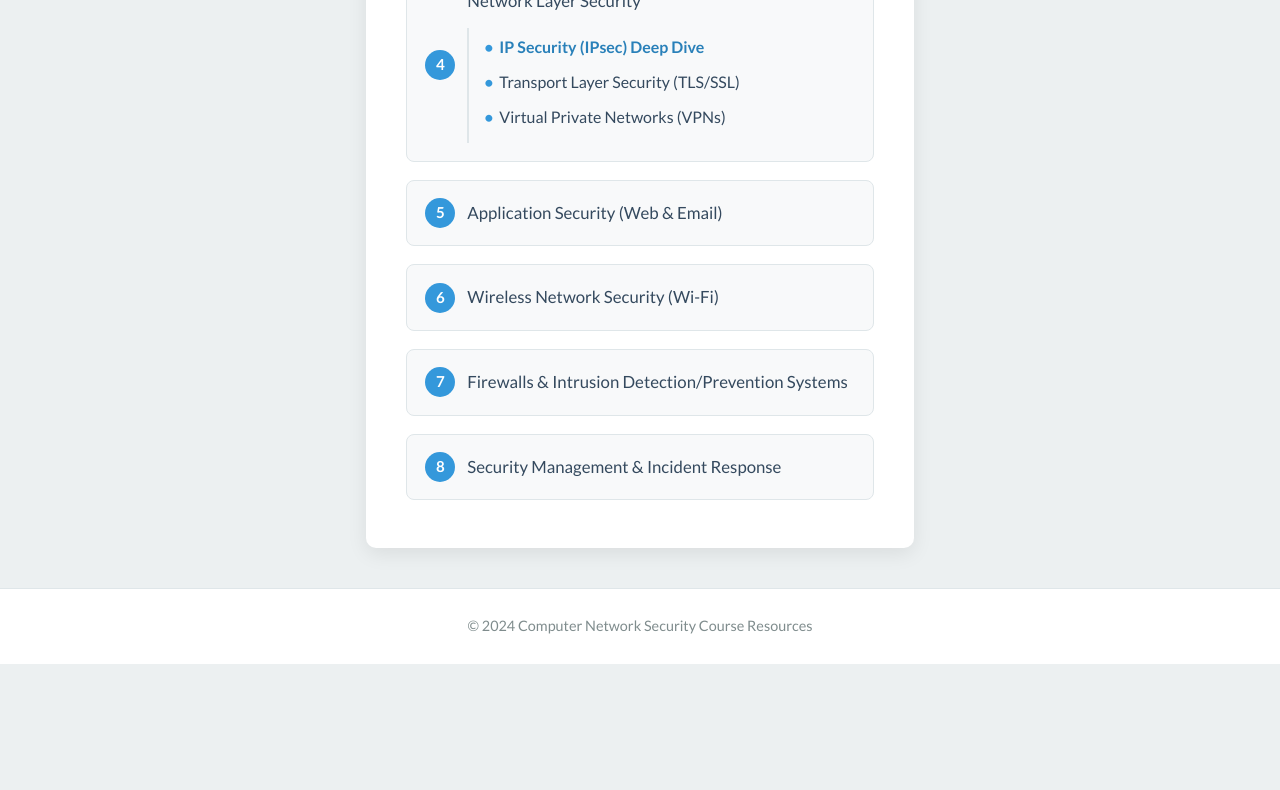
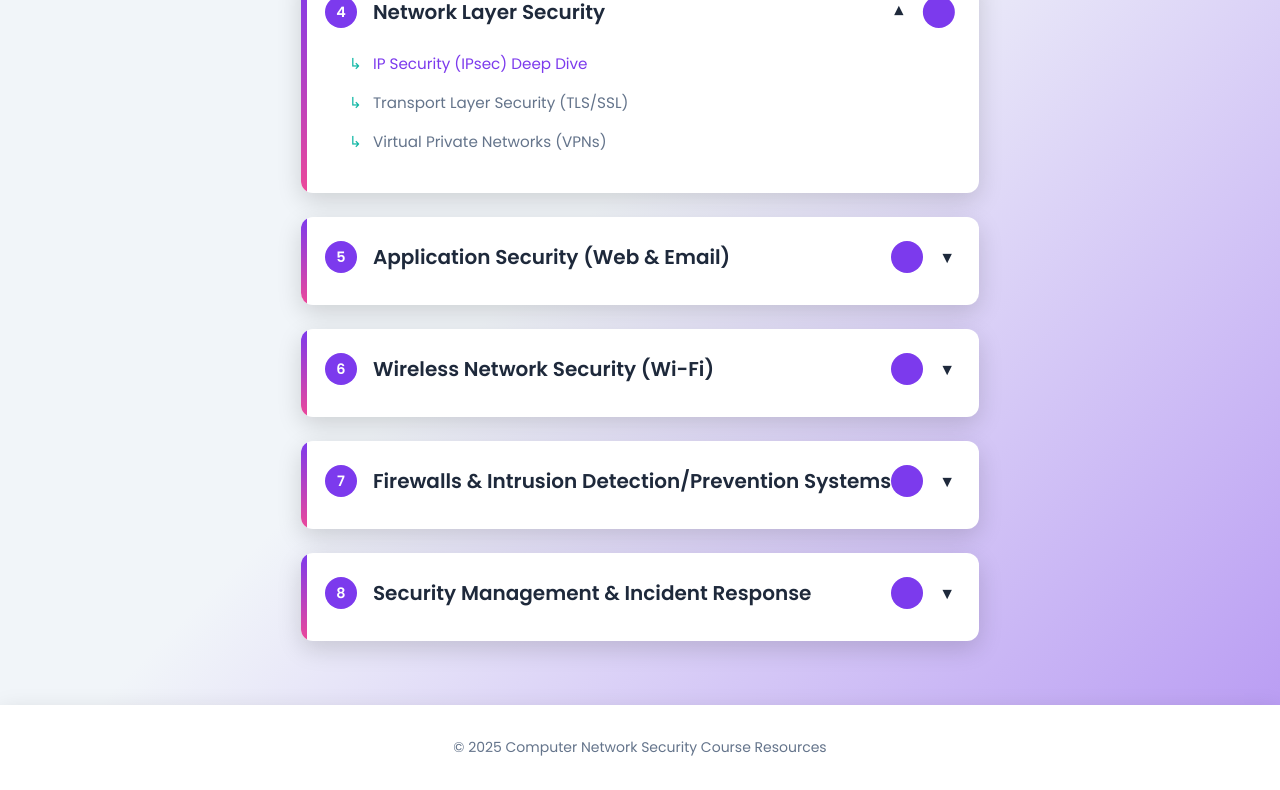
Before and after one commit to DebasishTripathy13/CNS, a plain HTML site: page index.html in a window 1280 px wide. Shown: the part 463-1253 px from the top of the page. Before the commit the page ends 1127 px from the top, so only its background shows below. Drawn offline with Linux system fonts and the light colour scheme.

Commit message:
updated index page

```diff
--- a/index.html
+++ b/index.html
@@ -6,225 +6,400 @@
     <title>CNS - Computer Network Security</title>
     <link rel="preconnect" href="https://fonts.googleapis.com">
     <link rel="preconnect" href="https://fonts.gstatic.com" crossorigin>
-    <link href="https://fonts.googleapis.com/css2?family=Lato:wght@400;700&display=swap" rel="stylesheet">
+    <link href="https://fonts.googleapis.com/css2?family=Poppins:wght@300;400;600;700&display=swap" rel="stylesheet">
     <style>
         :root {
-            --primary-color: #3498db;
-            --secondary-color: #2ecc71;
-            --text-color: #34495e;
-            --bg-color: #ecf0f1;
-            --container-bg: #ffffff;
-            --border-color: #dfe6e9;
-            --hover-color: #2980b9;
-            --light-gray: #f8f9fa;
+            --primary-color: #7c3aed;
+            --secondary-color: #ec4899;
+            --accent-color: #14b8a6;
+            --shadow: 0 8px 24px rgba(0, 0, 0, 0.15);
+            --transition: all 0.3s ease-in-out;
+
+            /* Light mode */
+            --text-color: #1e293b;
+            --bg-color: #f1f5f9;
+            --card-bg: #ffffff;
+            --muted-text: #64748b;
+            --border-color: #e2e8f0;
+
+            /* Dark mode */
+            --dark-text-color: #e2e8f0;
+            --dark-bg-color: #0f172a;
+            --dark-card-bg: #1e293b;
+            --dark-muted-text: #94a3b8;
+            --dark-border-color: #334155;
+        }
+
+        [data-theme="dark"] {
+            --text-color: var(--dark-text-color);
+            --bg-color: var(--dark-bg-color);
+            --card-bg: var(--dark-card-bg);
+            --muted-text: var(--dark-muted-text);
+            --border-color: var(--dark-border-color);
+        }
+
+        * {
+            margin: 0;
+            padding: 0;
+            box-sizing: border-box;
         }
 
         body {
-            font-family: 'Lato', sans-serif;
-            line-height: 1.7;
+            font-family: 'Poppins', sans-serif;
             color: var(--text-color);
-            background-color: var(--bg-color);
-            margin: 0;
-            padding: 0;
+            background: linear-gradient(135deg, var(--bg-color), var(--bg-color) 50%, var(--primary-color) 150%);
+            min-height: 100vh;
             display: flex;
             flex-direction: column;
-            min-height: 100vh; /* Ensure footer stays at bottom */
+            transition: var(--transition);
+        }
+
+        .navbar {
+            position: sticky;
+            top: 0;
+            background: var(--card-bg);
+            box-shadow: var(--shadow);
+            padding: 1rem 2rem;
+            display: flex;
+            justify-content: space-between;
+            align-items: center;
+            z-index: 1000;
+        }
+
+        .navbar h1 {
+            font-size: 1.5rem;
+            font-weight: 700;
+            background: linear-gradient(to right, var(--primary-color), var(--secondary-color));
+            -webkit-background-clip: text;
+            background-clip: text;
+            color: transparent;
+        }
+
+        .theme-toggle {
+            display: flex;
+            align-items: center;
+            cursor: pointer;
+        }
+
+        .theme-toggle input {
+            display: none;
+        }
+
+        .theme-toggle .switch {
+            width: 48px;
+            height: 24px;
+            background: var(--border-color);
+            border-radius: 12px;
+            position: relative;
+            transition: var(--transition);
+        }
+
+        .theme-toggle .switch::before {
+            content: '';
+            position: absolute;
+            width: 20px;
+            height: 20px;
+            background: var(--primary-color);
+            border-radius: 50%;
+            top: 2px;
+            left: 2px;
+            transition: var(--transition);
+        }
+
+        .theme-toggle input:checked + .switch {
+            background: var(--secondary-color);
+        }
+
+        .theme-toggle input:checked + .switch::before {
+            transform: translateX(24px);
+            background: var(--accent-color);
         }
 
         .container {
-            max-width: 900px;
-            margin: 40px auto;
-            padding: 30px 40px;
-            background-color: var(--container-bg);
-            border-radius: 10px;
-            box-shadow: 0 6px 20px rgba(0, 0, 0, 0.08);
-            flex-grow: 1; /* Allow container to grow */
-        }
-
-        h1 {
-            color: var(--primary-color);
-            text-align: center;
-            margin-top: 0;
-            margin-bottom: 35px;
-            padding-bottom: 15px;
-            border-bottom: 3px solid var(--primary-color);
-            font-weight: 700;
-            letter-spacing: 0.5px;
+            max-width: 1100px;
+            margin: 2rem auto;
+            padding: 0 1rem;
+            flex-grow: 1;
         }
 
         .module-list {
             list-style: none;
-            padding-left: 0;
-            counter-reset: module-counter; /* Initialize counter */
+            display: grid;
+            gap: 1.5rem;
         }
 
-        .module-list > li {
-            background-color: var(--light-gray);
-            border: 1px solid var(--border-color);
-            border-radius: 8px;
-            margin-bottom: 18px;
-            padding: 18px 25px 18px 60px; /* Space for counter */
-            position: relative; /* For counter positioning */
-            transition: transform 0.2s ease-in-out, box-shadow 0.2s ease-in-out;
-            font-size: 1.05em;
-            overflow: hidden; /* Contain pseudo-elements */
+        .module-card {
+            background: var(--card-bg);
+            border-radius: 12px;
+            padding: 1.5rem;
+            box-shadow: var(--shadow);
+            transition: var(--transition);
+            position: relative;
+            overflow: hidden;
         }
 
-        .module-list > li:hover {
-            transform: translateY(-4px);
-            box-shadow: 0 5px 12px rgba(0, 0, 0, 0.1);
-            border-left: 5px solid var(--primary-color); /* Highlight on hover */
-            padding-left: 55px; /* Adjust padding to keep text aligned */
+        .module-card::before {
+            content: '';
+            position: absolute;
+            top: 0;
+            left: 0;
+            width: 6px;
+            height: 100%;
+            background: linear-gradient(to bottom, var(--primary-color), var(--secondary-color));
+            transition: var(--transition);
         }
 
-        /* Custom counter styling */
-        .module-list > li::before {
-            counter-increment: module-counter; /* Increment counter */
-            content: counter(module-counter); /* Display counter */
-            position: absolute;
-            left: 18px;
-            top: 50%;
-            transform: translateY(-50%);
-            background-color: var(--primary-color);
+        .module-card:hover {
+            transform: translateY(-8px);
+            box-shadow: 0 12px 32px rgba(0, 0, 0, 0.2);
+        }
+
+        .module-header {
+            display: flex;
+            align-items: center;
+            justify-content: space-between;
+            cursor: pointer;
+            font-size: 1.25rem;
+            font-weight: 600;
+            padding-bottom: 0.5rem;
+        }
+
+        .module-header span {
+            display: flex;
+            align-items: center;
+        }
+
+        .module-header span::before {
+            content: attr(data-number);
+            background: var(--primary-color);
             color: white;
-            font-weight: bold;
-            width: 30px;
-            height: 30px;
+            width: 32px;
+            height: 32px;
             border-radius: 50%;
             display: flex;
             align-items: center;
             justify-content: center;
-            font-size: 0.9em;
-            transition: background-color 0.3s ease;
+            margin-right: 1rem;
+            font-size: 0.9rem;
+            font-weight: 600;
+            transition: var(--transition);
         }
 
-        .module-list > li:hover::before {
-            background-color: var(--hover-color);
+        .module-card:hover .module-header span::before {
+            background: var(--secondary-color);
+            transform: scale(1.1);
         }
 
-        .module-list ul {
-            list-style: none;
-            padding-left: 15px; /* Indent sub-list */
-            margin-top: 12px;
-            border-left: 2px solid var(--border-color); /* Visual separator */
-            padding-top: 5px;
-            padding-bottom: 5px;
+        .module-header .toggle-icon {
+            font-size: 1rem;
+            transition: var(--transition);
         }
 
-        .module-list ul li {
-            margin-bottom: 8px;
-            padding-left: 15px;
-            font-size: 0.95em; /* Slightly smaller font for sub-items */
+        .module-header .toggle-icon.open {
+            transform: rotate(180deg);
+        }
+
+        .sub-modules {
+            max-height: 0;
+            overflow: hidden;
+            transition: max-height 0.4s ease-in-out;
+            padding-left: 3rem;
+        }
+
+        .sub-modules.open {
+            max-height: 500px; /* Adjust based on content */
+        }
+
+        .sub-modules ul {
+            list-style: none;
+            padding: 0.5rem 0;
+        }
+
+        .sub-modules li {
+            padding: 0.5rem 0;
+            font-size: 0.95rem;
+            color: var(--muted-text);
             position: relative;
         }
 
-        /* Simple bullet for sub-items */
-        .module-list ul li::before {
-            content: '•';
+        .sub-modules li::before {
+            content: '↳';
             position: absolute;
-            left: 0;
-            color: var(--primary-color);
-            font-weight: bold;
+            left: -1.5rem;
+            color: var(--accent-color);
         }
 
-
-        .module-list a {
-            color: var(--hover-color);
+        .sub-modules a {
+            color: var(--primary-color);
             text-decoration: none;
-            font-weight: 600; /* Make links slightly bolder */
-            transition: color 0.3s ease, padding-bottom 0.3s ease;
-            border-bottom: 2px solid transparent; /* Prepare space for underline */
-            padding-bottom: 1px;
+            font-weight: 500;
+            transition: var(--transition);
         }
 
-        .module-list a:hover {
+        .sub-modules a:hover {
             color: var(--secondary-color);
-            border-bottom-color: var(--secondary-color); /* Underline on hover */
+            text-decoration: underline;
         }
 
         .footer {
-            margin-top: auto; /* Pushes footer to bottom */
             text-align: center;
-            padding: 25px;
-            font-size: 0.9em;
-            color: #7f8c8d;
-            background-color: var(--container-bg);
-            border-top: 1px solid var(--border-color);
+            padding: 2rem 1rem;
+            font-size: 0.875rem;
+            color: var(--muted-text);
+            background: var(--card-bg);
+            box-shadow: var(--shadow);
+            margin-top: 2rem;
         }
 
         /* Responsive adjustments */
         @media (max-width: 768px) {
+            .navbar {
+                padding: 1rem;
+            }
+            .navbar h1 {
+                font-size: 1.25rem;
+            }
             .container {
-                margin: 20px;
-                padding: 20px;
+                margin: 1rem;
+                padding: 0 0.5rem;
             }
-            h1 {
-                font-size: 1.8em;
-                margin-bottom: 25px;
+            .module-card {
+                padding: 1rem;
             }
-            .module-list > li {
-                padding: 15px 20px 15px 55px;
-                font-size: 1em;
+            .module-header {
+                font-size: 1.1rem;
             }
-             .module-list > li:hover {
-                padding-left: 50px;
-             }
-            .module-list > li::before {
-                left: 15px;
+            .sub-modules {
+                padding-left: 2rem;
+            }
+        }
+
+        @media (max-width: 480px) {
+            .module-header {
+                font-size: 1rem;
+            }
+            .module-header span::before {
                 width: 28px;
                 height: 28px;
-                font-size: 0.85em;
+                font-size: 0.85rem;
             }
-            .module-list ul {
-                 padding-left: 10px;
+            .sub-modules {
+                padding-left: 1.5rem;
             }
-             .module-list ul li {
-                 padding-left: 12px;
+            .sub-modules li::before {
+                left: -1rem;
             }
         }
-         @media (max-width: 480px) {
-             h1 {
-                 font-size: 1.6em;
-             }
-             .module-list > li {
-                padding: 12px 15px 12px 50px;
-             }
-             .module-list > li:hover {
-                padding-left: 45px;
-             }
-             .module-list > li::before {
-                left: 12px;
-                width: 25px;
-                height: 25px;
-             }
-         }
-
     </style>
 </head>
 <body>
+    <nav class="navbar">
+        <h1>Computer Network Security</h1>
+        <label class="theme-toggle">
+            <input type="checkbox" id="theme-toggle">
+            <span class="switch"></span>
+        </label>
+    </nav>
+
     <div class="container">
-        <h1>Computer Network Security</h1>
-
         <ol class="module-list">
-            <li>Introduction to Network Security Concepts</li>
-            <li>Cryptography Fundamentals</li>
-            <li>Authentication & Access Control</li>
-            <li>Network Layer Security
-                <ul>
-                    <li><a href="./module4/Ipsec.html">IP Security (IPsec) Deep Dive</a></li>
-                    <li>Transport Layer Security (TLS/SSL)</li>
-                    <li>Virtual Private Networks (VPNs)</li>
-                </ul>
+            <li class="module-card">
+                <div class="module-header" onclick="toggleModule(this)">
+                    <span data-number="1">Introduction to Network Security Concepts</span>
+                    <span class="toggle-icon">▼</span>
+                </div>
             </li>
-            <li>Application Security (Web & Email)</li>
-            <li>Wireless Network Security (Wi-Fi)</li>
-            <li>Firewalls & Intrusion Detection/Prevention Systems</li>
-            <li>Security Management & Incident Response</li>
+            <li class="module-card">
+                <div class="module-header" onclick="toggleModule(this)">
+                    <span data-number="2">Cryptography Fundamentals</span>
+                    <span class="toggle-icon">▼</span>
+                </div>
+            </li>
+            <li class="module-card">
+                <div class="module-header" onclick="toggleModule(this)">
+                    <span data-number="3">Authentication & Access Control</span>
+                    <span class="toggle-icon">▼</span>
+                </div>
+            </li>
+            <li class="module-card">
+                <div class="module-header" onclick="toggleModule(this)">
+                    <span data-number="4">Network Layer Security</span>
+                    <span class="toggle-icon">▼</span>
+                </div>
+                <div class="sub-modules">
+                    <ul>
+                        <li><a href="./module4/Ipsec.html">IP Security (IPsec) Deep Dive</a></li>
+                        <li>Transport Layer Security (TLS/SSL)</li>
+                        <li>Virtual Private Networks (VPNs)</li>
+                    </ul>
+                </div>
+            </li>
+            <li class="module-card">
+                <div class="module-header" onclick="toggleModule(this)">
+                    <span data-number="5">Application Security (Web & Email)</span>
+                    <span class="toggle-icon">▼</span>
+                </div>
+            </li>
+            <li class="module-card">
+                <div class="module-header" onclick="toggleModule(this)">
+                    <span data-number="6">Wireless Network Security (Wi-Fi)</span>
+                    <span class="toggle-icon">▼</span>
+                </div>
+            </li>
+            <li class="module-card">
+                <div class="module-header" onclick="toggleModule(this)">
+                    <span data-number="7">Firewalls & Intrusion Detection/Prevention Systems</span>
+                    <span class="toggle-icon">▼</span>
+                </div>
+            </li>
+            <li class="module-card">
+                <div class="module-header" onclick="toggleModule(this)">
+                    <span data-number="8">Security Management & Incident Response</span>
+                    <span class="toggle-icon">▼</span>
+                </div>
+            </li>
         </ol>
     </div>
 
     <div class="footer">
-        &copy; 2024 Computer Network Security Course Resources
+        © 2025 Computer Network Security Course Resources
     </div>
-</body>
-</html>
+
+    <script>
+        function toggleTheme() {
+            const body = document.body;
+            const toggle = document.getElementById('theme-toggle');
+            const isDark = toggle.checked;
+
+            body.setAttribute('data-theme', isDark ? 'dark' : 'light');
+            localStorage.setItem('theme', isDark ? 'dark' : 'light');
+        }
+
+        function toggleModule(element) {
+            const subModules = element.nextElementSibling;
+            const icon = element.querySelector('.toggle-icon');
+
+            if (subModules) {
+                subModules.classList.toggle('open');
+                icon.classList.toggle('open');
+            }
+        }
+
+        // Load saved theme
+        const savedTheme = localStorage.getItem('theme');
+        if (savedTheme === 'dark') {
+            document.body.setAttribute('data-theme', 'dark');
+            document.getElementById('theme-toggle').checked = true;
+        }
+
+        // Theme toggle event listener
+        document.getElementById('theme-toggle').addEventListener('change', toggleTheme);
+
+        // Initialize sub-modules state
+        document.querySelectorAll('.sub-modules').forEach(module => {
+            if (module.querySelector('ul')) {
+                module.classList.add('open');
+                module.previousElementSibling.querySelector('.toggle-icon').classList.add('open');
+            }
+        });
+    </script>
```
